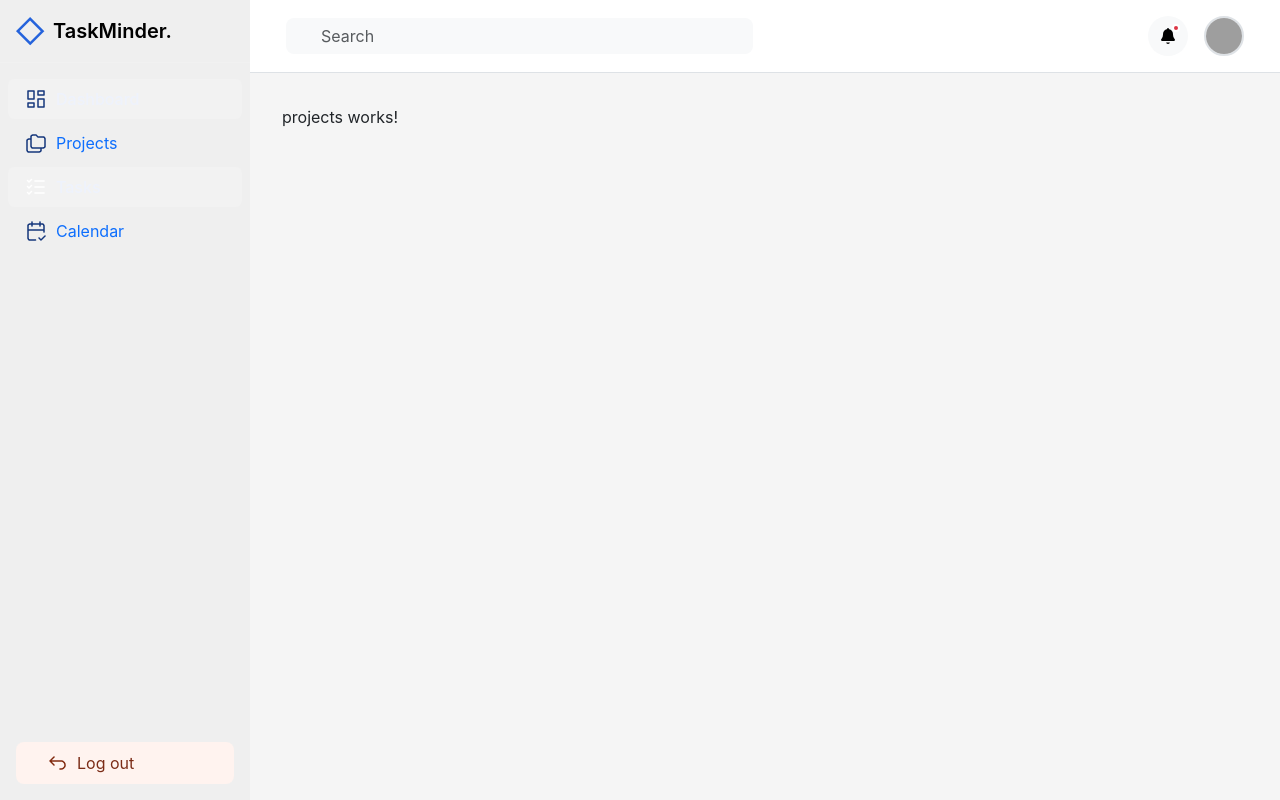
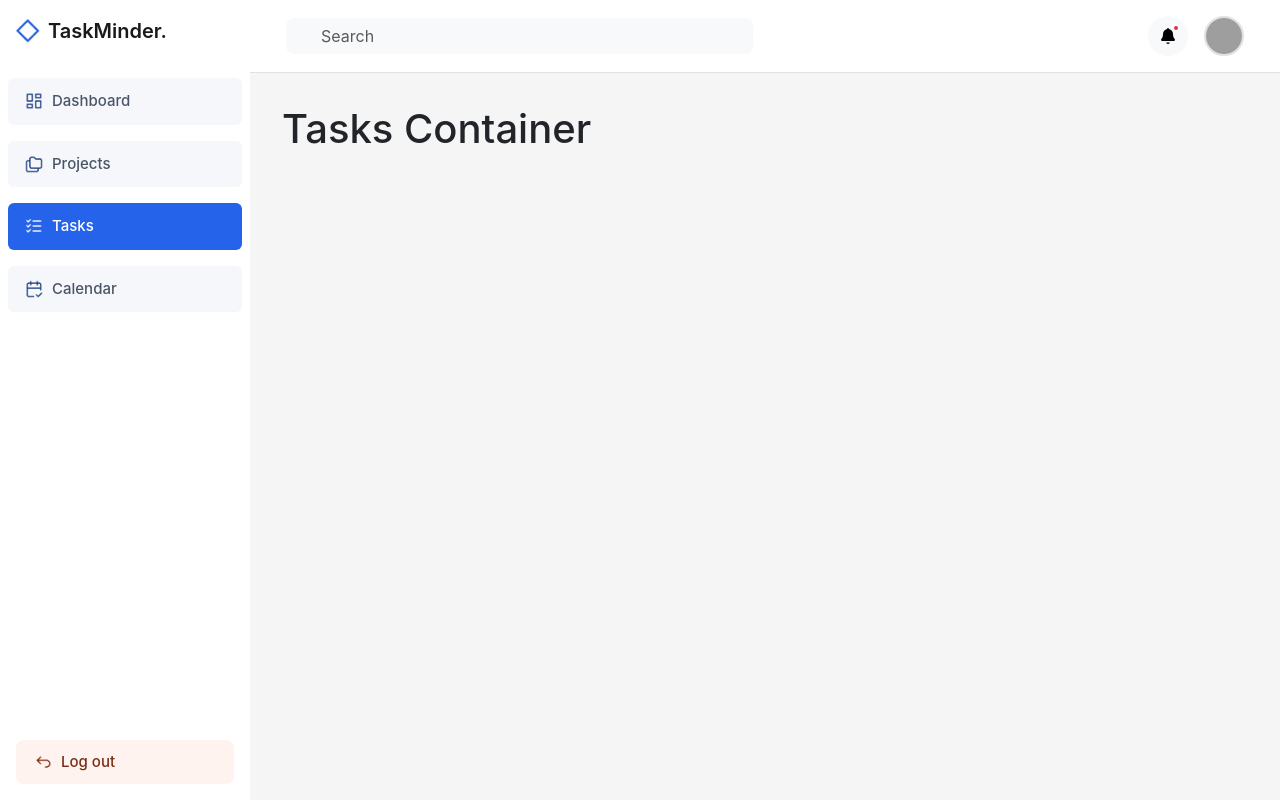
Before and after one commit to AshrafAlagmawy/TaskMinder, an Angular app: page /tasks in a window 1280 px wide. Built offline with nearby package versions, Linux system fonts and the light colour scheme; grey boxes are pictures that could not be loaded.

Commit message:
Update routing structure and update sidebar navigation

```diff
--- /dev/null
+++ b/src/app/features/tasks/tasks.html
@@ -0,0 +1 @@
+<h1>Tasks Container</h1>
--- a/src/app/shared/components/sidebar/sidebar.html
+++ b/src/app/shared/components/sidebar/sidebar.html
@@ -1,5 +1,5 @@
 <div class="sidebar text-black d-flex flex-column vh-100">
-  <div class="logo p-3 d-flex align-items-center gap-2 mb-3">
+  <div routerLink="/" class="logo p-3 d-flex align-items-center gap-2 mb-3">
     <img src="/assets/icons/Rectangle 11 (Stroke).png" alt="TaskMinder Logo" />
     <span class="fs-5 fw-semibold">TaskMinder.</span>
   </div>
@@ -7,9 +7,10 @@
   <!-- Navigation -->
   <nav class="nav flex-column flex-grow-1 px-2">
     <a
-      routerLink="/"
+      routerLink="dashboard"
       routerLinkActive="active"
-      class="nav-link rounded mb-1 d-flex align-items-center gap-2"
+      [routerLinkActiveOptions]="{ exact: true }"
+      class="nav-link rounded mb-3 d-flex align-items-center gap-2"
     >
       <img src="./assets/icons/Sidebar link icon.png" alt="Projects Icon" />
       <span>Dashboard</span>
@@ -18,7 +19,7 @@
     <a
       routerLink="/projects"
       routerLinkActive="active"
-      class="nav-link rounded mb-1 d-flex align-items-center gap-2"
+      class="nav-link rounded mb-3 d-flex align-items-center gap-2"
     >
       <img src="./assets/icons/Sidebar link icon (1).png" alt="Projects Icon" />
       <span>Projects</span>
@@ -27,7 +28,7 @@
     <a
       routerLink="/tasks"
       routerLinkActive="active"
-      class="nav-link rounded mb-1 d-flex align-items-center gap-2"
+      class="nav-link rounded mb-3 d-flex align-items-center gap-2"
     >
       <img src="./assets/icons/Sidebar link icon (2).png" alt="Projects Icon" />
       <span>Tasks</span>
@@ -36,7 +37,7 @@
     <a
       routerLink="/calendar"
       routerLinkActive="active"
-      class="nav-link rounded mb-1 d-flex align-items-center gap-2"
+      class="nav-link rounded mb-3 d-flex align-items-center gap-2"
     >
       <img src="./assets/icons/Sidebar link icon (3).png" alt="Projects Icon" />
       <span>Calendar</span>
--- a/src/app/shared/components/sidebar/sidebar.scss
+++ b/src/app/shared/components/sidebar/sidebar.scss
@@ -1,45 +1,80 @@
 .sidebar {
   width: 250px;
-  background-color: #efefef;
+  background-color: #fff;
+  box-shadow: 2px 0 8px rgba(0, 0, 0, 0.05);
 
   .logo {
-    border-bottom: 1px solid rgba(255, 255, 255, 0.1);
+    padding: 24px 20px;
+    cursor: pointer;
+
+    img {
+      width: 24px;
+      height: 24px;
+    }
+
+    span {
+      font-size: 20px;
+      font-weight: 600;
+      color: #1a1a1a;
+    }
+  }
+
+  nav {
+    padding: 0 16px;
   }
 
   .nav-link {
+    padding: 12px 16px;
+    margin-bottom: 8px;
     transition: all 0.2s;
+    background-color: #f5f7fa;
+    color: #4a5568;
+    font-size: 15px;
+    font-weight: 500;
+    border-radius: 8px;
+
+    img {
+      width: 20px;
+      height: 20px;
+    }
 
     &:hover {
-      background-color: #2563dc;
-      color: white !important;
+      background-color: #e8edff;
+      color: #2563eb;
     }
 
     &.active {
-      background-color: rgba(255, 255, 255, 0.15);
-      color: #eef2fc !important;
+      background-color: #2563eb;
+      color: #ffffff !important;
       font-weight: 500;
     }
   }
 
   .btn-link {
+    padding: 0;
+
     &:hover {
-      color: #eef2fc !important;
-      background-color: #14367b;
-      border-radius: 0.375rem;
+      color: #7b2c17 !important;
+      background-color: #ffe8e0 !important;
     }
   }
 
   .logout {
     color: #7b2c17;
+    transition: all 0.2s;
     background-color: #fff3ef;
-    width: 200;
-    height: 40;
-    opacity: 1;
+    width: 100%;
+    height: 44px;
+    border-radius: 8px;
+    padding: 12px 16px;
     gap: 12px;
-    border-radius: 8px;
-    padding-top: 8px;
-    padding-right: 28px;
-    padding-bottom: 8px;
-    padding-left: 28px;
+    font-size: 15px;
+    font-weight: 500;
+    justify-content: flex-start;
+
+    img {
+      width: 20px;
+      height: 20px;
+    }
   }
 }
```
Also changed, not shown: src/app/app.routes.ts (+7 -1 lines), src/app/features/tasks/tasks.ts (added, +9 -0 lines), src/app/features/tasks/tasks-routing.module.ts (added), src/app/features/tasks/tasks.scss (added).
